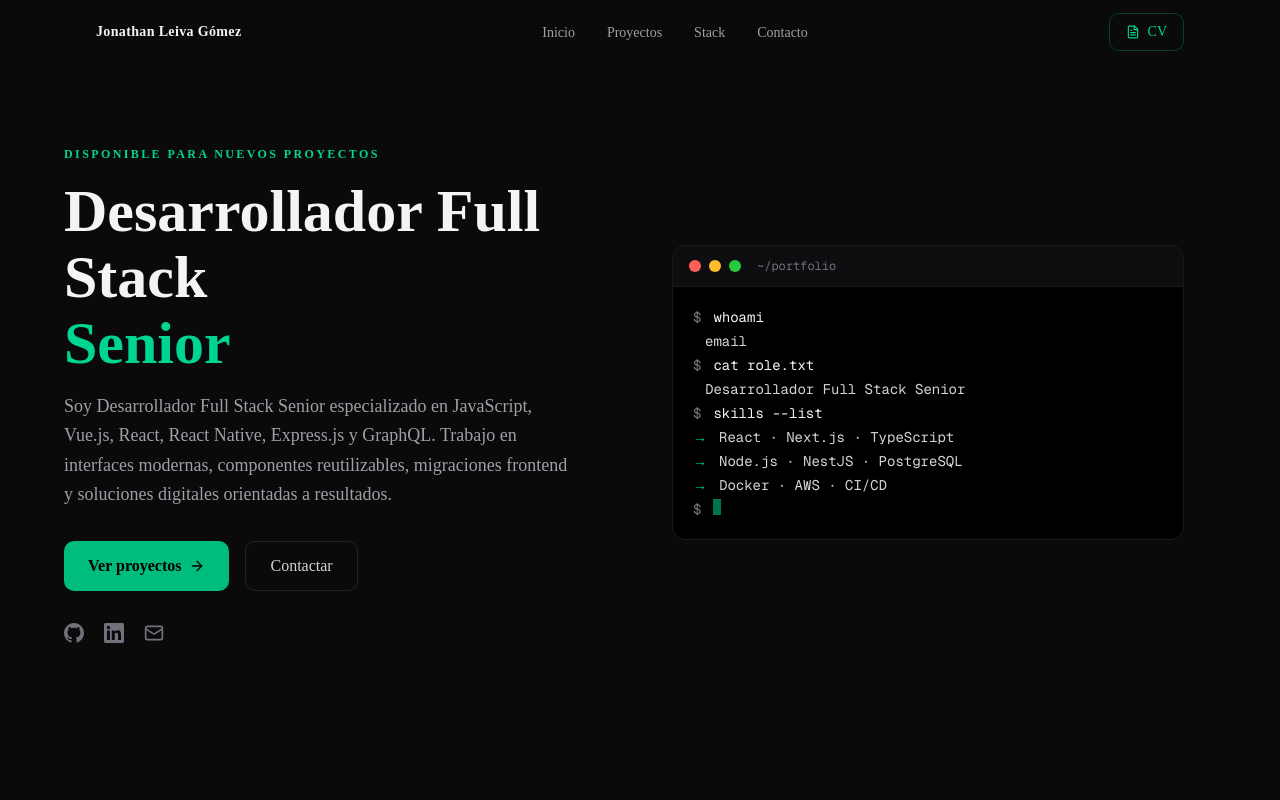
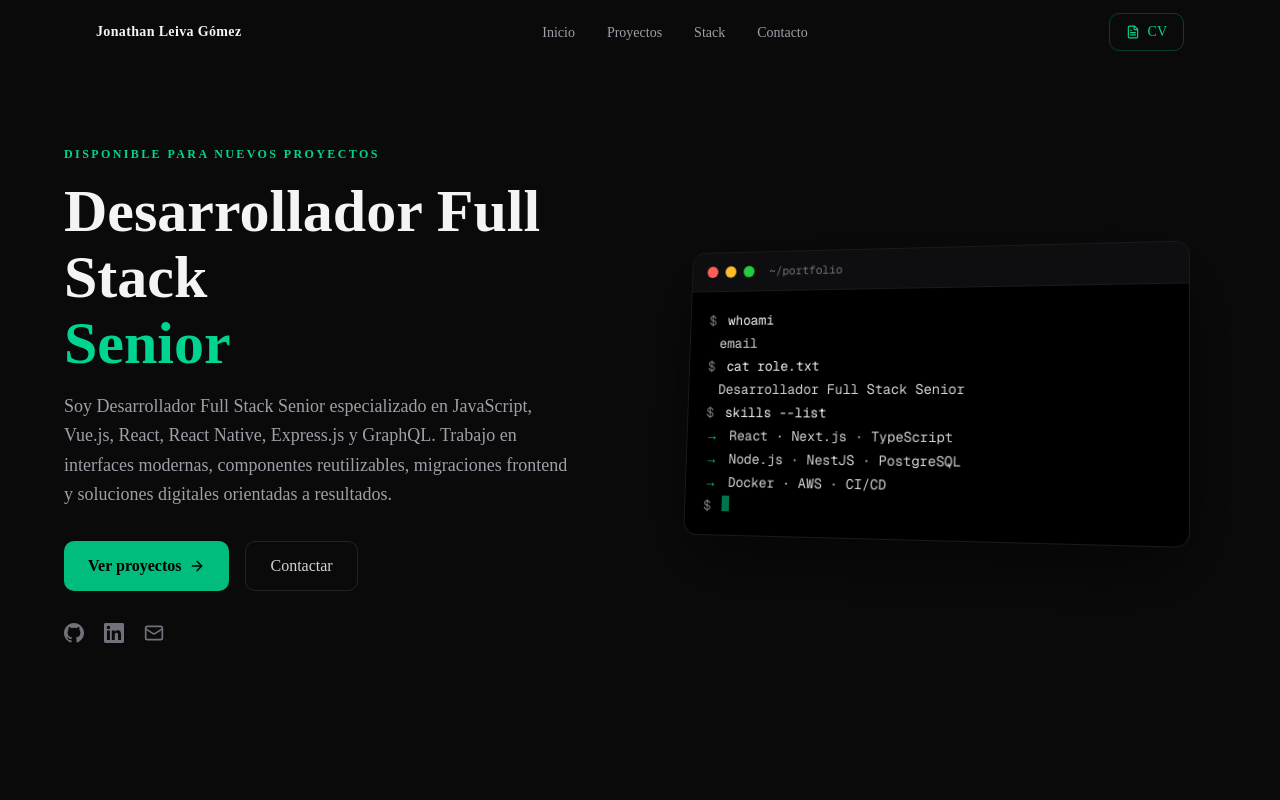
Before and after one commit to jonathanleivag/jonathanleivag, a Next.js app: page / in a window 1280 px wide. Shown: the top 800 px of the page. Built offline with nearby package versions, Linux system fonts and the light colour scheme.

Commit message:
feat: add 3D perspective tilt to terminal block in hero

```diff
--- a/components/sections/Hero.tsx
+++ b/components/sections/Hero.tsx
@@ -74,9 +74,13 @@ export function Hero() {
           </div>
         </div>
 
-        {/* Right column — Terminal */}
-        <div className="w-full max-w-lg mx-auto lg:mx-0">
-          <Terminal />
+        {/* Right column — Terminal with 3D tilt */}
+        <div className="w-full max-w-lg mx-auto lg:mx-0 [perspective:1200px]">
+          <div
+            className="[transform:rotateY(-12deg)_rotateX(5deg)] [filter:drop-shadow(0_25px_40px_rgba(0,0,0,0.55))] motion-safe:transition-transform motion-safe:duration-500 motion-safe:hover:[transform:rotateY(-5deg)_rotateX(2deg)]"
+          >
+            <Terminal />
+          </div>
         </div>
       </div>
     </section>
```
